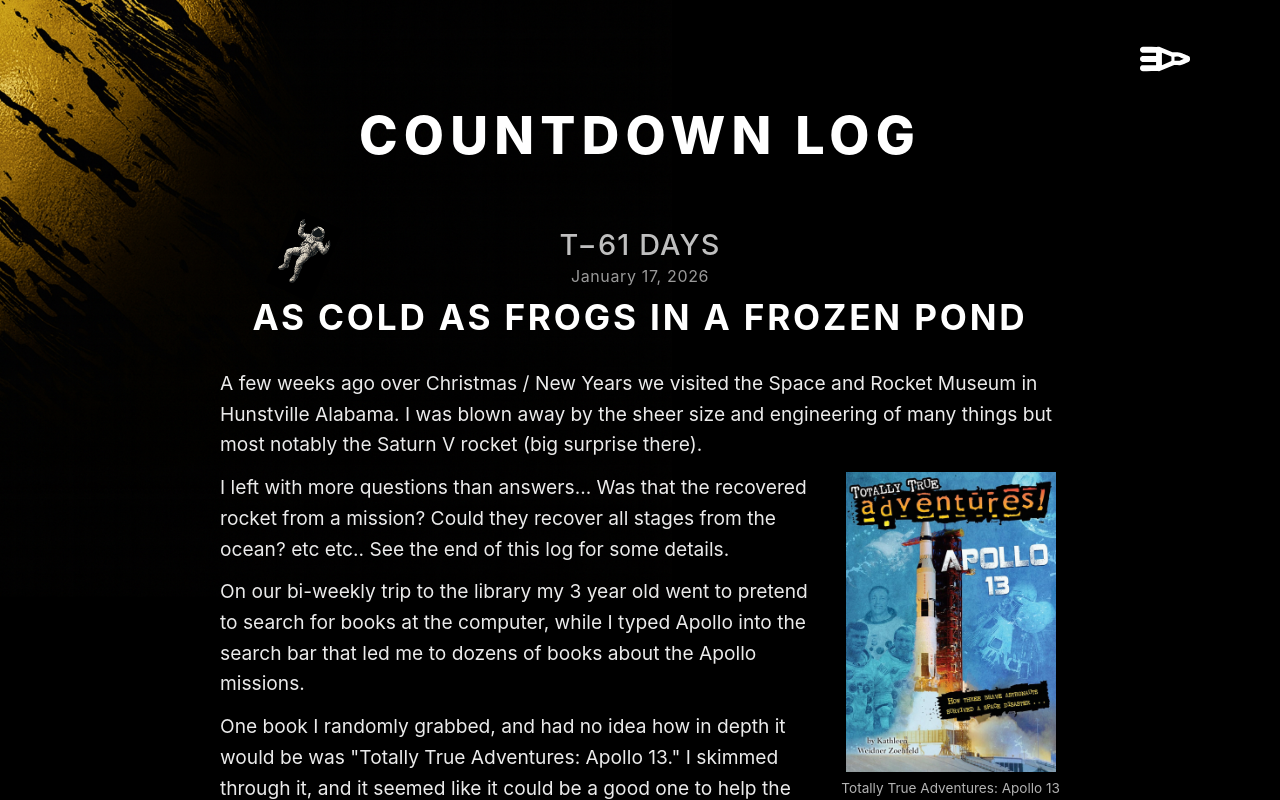
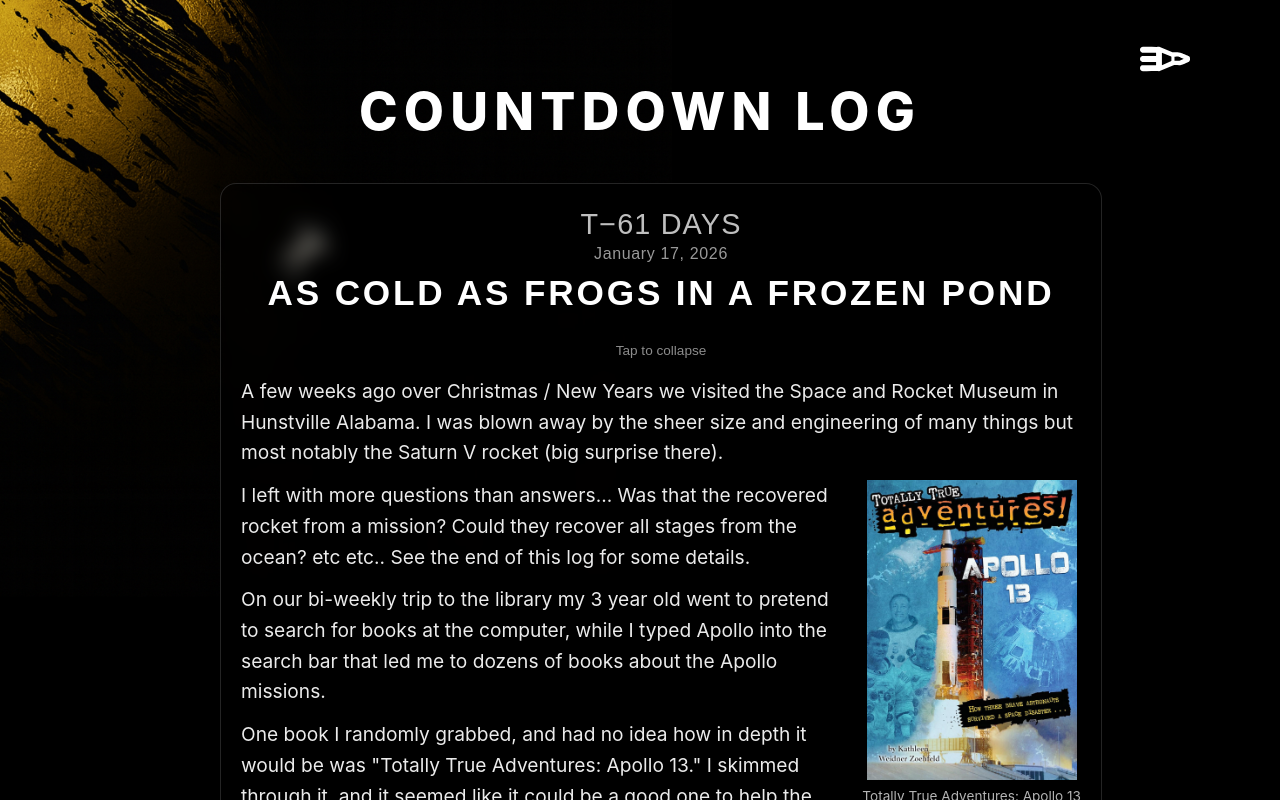
Before and after one commit to mogulermike/ProjectHailMary, a React (Vite) app: page /logentry in a window 1280 px wide. Shown: the top 800 px of the page. Built offline with nearby package versions, Linux system fonts and the light colour scheme.

Commit message:
multi blog

```diff
--- a/src/pages/LogentryPage.jsx
+++ b/src/pages/LogentryPage.jsx
@@ -1,3 +1,4 @@
+import { useMemo, useState } from 'react';
 import styled, { css } from 'styled-components';
 
 const LogentryPageWrapper = styled.main`
@@ -9,34 +10,71 @@ const LogentryPageWrapper = styled.main`
 
   display: flex;
   justify-content: center;
-  align-items: center;
+  align-items: flex-start;
+`;
+
+/* Cards stack + 30px separation */
+const PostsStack = styled.div`
+  width: 100%;
+  max-width: 840px;
+  display: flex;
+  flex-direction: column;
+  gap: 30px;
 `;
 
 const LogEntryCard = styled.section`
-  max-width: 840px;
   width: 100%;
   color: white;
   text-align: left;
 
-  // background: rgba(0, 0, 0, 0.35);
-  // backdrop-filter: blur(10px);
-  // box-shadow: 0 18px 40px rgba(0, 0, 0, 0.6);
-
   border-radius: 16px;
   padding: 24px 20px 28px;
 
+  /* mostly clear background + thin border */
+  background: rgba(0, 0, 0, 0.28);
+  border: 1px solid rgba(255, 255, 255, 0.14);
+  backdrop-filter: blur(10px);
+
+  transition: border-color 0.2s ease, background 0.2s ease;
+
+  &:hover {
+    border-color: rgba(255, 255, 255, 0.22);
+    background: rgba(0, 0, 0, 0.33);
+  }
+
   @media (max-width: 480px) {
-    margin-top: -40px;
+    padding: 18px 18px 20px;
   }
 `;
 
-const Greeting = styled.p`
-  margin: 0 0 4px;
-  font-size: 2rem;
+/* Clickable header area */
+const CardHeaderButton = styled.button`
+  width: 100%;
+  background: transparent;
+  border: 0;
+  color: inherit;
+  padding: 0;
+  cursor: pointer;
+  text-align: inherit;
+  -webkit-tap-highlight-color: transparent;
+
+  &:focus-visible {
+    outline: 2px solid rgba(253, 231, 108, 0.95);
+    outline-offset: 8px;
+    border-radius: 12px;
+  }
+`;
+
+const CollapseHint = styled.p`
+  ${css`
     display: flex;
     justify-content: center;
+    text-align: center;
     width: 100%;
-  margin-bottom: 70px;
+  `}
+  margin: 0 0 18px 0;
+  font-size: 0.85rem;
+  opacity: 0.55;
 `;
 
 const CenteredHeading = css`
@@ -53,8 +91,8 @@ const PageTitle = styled.h1`
   font-weight: 800;
   letter-spacing: 0.12em;
   text-transform: uppercase;
-  margin-bottom: 32px;
-  margin: 0 0 60px 0;
+  margin: 0 0 10px 0;
+  color: white;
 
   @media (max-width: 480px) {
     font-size: clamp(1.6rem, 5vw, 3rem);
@@ -64,7 +102,6 @@ const PageTitle = styled.h1`
 
 const LogEntryCountdown = styled.h3`
   ${CenteredHeading};
-
   margin: 0 0 4px 0;
 
   font-size: 1.8rem;
@@ -74,14 +111,13 @@ const LogEntryCountdown = styled.h3`
   opacity: 0.75;
 
   @media (max-width: 480px) {
-    font-size: clamp(1.2rem, 3vw, 1.2rem);
+    font-size: 1.2rem;
     margin-top: 10px;
   }
 `;
 
 const LogEntryDate = styled.p`
   ${CenteredHeading};
-
   margin: 2px 0 10px 0;
 
   font-size: 1rem;
@@ -96,12 +132,12 @@ const LogEntryDate = styled.p`
 
 const LogEntryTitle = styled.h2`
   ${CenteredHeading};
-
   margin: 0 0 30px 0;
 
   font-size: clamp(1.75rem, 4vw, 2.2rem);
   font-weight: 700;
   letter-spacing: 0.08em;
+
   @media (max-width: 480px) {
     font-size: clamp(1rem, 5vw, 2rem);
     margin-top: 10px;
@@ -119,6 +155,7 @@ const Paragraph = styled.p`
   font-size: 1.2rem;
   line-height: 1.6;
   opacity: 0.92;
+
   @media (max-width: 700px) {
     font-size: 1rem;
   }
@@ -150,7 +187,7 @@ const TwoCol = styled.div`
 
 const LeftCol = styled.div`
   flex: 1;
-  min-width: 0; /* prevents weird overflow in flex layouts */
+  min-width: 0;
 `;
 
 const RightCol = styled.div`
@@ -184,7 +221,7 @@ const Caption = styled.div`
 `;
 
 const QuoteBlock = styled.figure`
-  margin: 24px auto 24px; /* <-- adds space BELOW quote block */
+  margin: 24px auto 24px;
   padding: 12px 16px;
   max-width: 500px;
   border-left: 3px solid rgba(253, 231, 108, 0.9);
@@ -196,7 +233,7 @@ const QuoteBlock = styled.figure`
   margin-bottom: 100px;
 
   @media (max-width: 700px) {
-    transform: none; /* don’t shove it sideways on mobile */
+    transform: none;
     max-width: 100%;
   }
 `;
@@ -236,10 +273,10 @@ const ChartImage = styled.img`
   display: block;
   width: 100%;
   height: auto;
-  min-width: 840px; /* forces scroll on small screens if the chart is truly wide */
+  min-width: 840px;
 
   @media (max-width: 700px) {
-    min-width: 720px; /* tweak this if your chart is wider/narrower */
+    min-width: 720px;
   }
 `;
 
@@ -260,43 +297,152 @@ const Credit = styled.p`
   margin-top: 0.75rem;
 `;
 
+const EmailBlock = styled.div`
+  margin: 18px auto 22px;
+  padding: 14px 16px;
+  max-width: 720px;
+
+  background: rgba(255, 255, 255, 0.06);
+  border: 1px solid rgba(255, 255, 255, 0.14);
+  border-radius: 12px;
+
+  font-family: ui-monospace, SFMono-Regular, Menlo, Monaco, Consolas,
+    'Liberation Mono', 'Courier New', monospace;
+
+  font-size: 0.95rem;
+  line-height: 1.45;
+  opacity: 0.92;
+
+  @media (max-width: 700px) {
+    max-width: 100%;
+    font-size: 0.9rem;
+  }
+`;
+
+const EmailRow = styled.div`
+  display: grid;
+  grid-template-columns: 92px 1fr;
+  gap: 10px;
+  margin-bottom: 6px;
+
+  @media (max-width: 480px) {
+    grid-template-columns: 70px 1fr;
+  }
+`;
+
+const EmailLabel = styled.div`
+  opacity: 0.7;
+`;
+
+const EmailValue = styled.div`
+  word-break: break-word;
+`;
+
+const EmailBody = styled.div`
+  margin-top: 12px;
+  padding-top: 12px;
+  border-top: 1px solid rgba(255, 255, 255, 0.12);
+  opacity: 0.9;
+`;
+
+/* Collapsible body container */
+const CardBody = styled.div`
+  overflow: hidden;
+`;
+
+/* Only clamp when collapsed; expanded is unchanged */
+const BodyClamp = styled.div`
+  ${({ $collapsed }) =>
+    $collapsed
+      ? css`
+          max-height: 200px;
+          overflow: hidden;
+          position: relative;
+
+          &::after {
+            content: '';
+            position: absolute;
+            left: 0;
+            right: 0;
+            bottom: 0;
+            height: 70px;
+            background: linear-gradient(
+              to bottom,
+              rgba(0, 0, 0, 0),
+              rgba(0, 0, 0, 0.9)
+            );
+            pointer-events: none;
+          }
+        `
+      : css`
+          max-height: none;
+        `}
+`;
+
+function LogPostCard({ post, defaultOpen = true }) {
+  const [open, setOpen] = useState(defaultOpen);
+
+  return (
+    <LogEntryCard>
+      <CardHeaderButton
+        type='button'
+        aria-expanded={open}
+        onClick={() => setOpen((v) => !v)}
+      >
+        <LogEntryCountdown>{post.countdown}</LogEntryCountdown>
+        <LogEntryDate>{post.date}</LogEntryDate>
+        <LogEntryTitle>{post.title}</LogEntryTitle>
+        <CollapseHint>
+          {open ? 'Tap to collapse' : 'Tap to expand'}
+        </CollapseHint>
+      </CardHeaderButton>
+
+      <CardBody>
+        <BodyClamp $collapsed={!open}>{post.body}</BodyClamp>
+      </CardBody>
+    </LogEntryCard>
+  );
+}
+
 export default function LogentryPage() {
-  return (
-    <LogentryPageWrapper>
-      <LogEntryCard>
-        <PageTitle>Countdown Log</PageTitle>
-
-        <LogEntryCountdown>T−61 Days</LogEntryCountdown>
-        <LogEntryDate>January 17, 2026</LogEntryDate>
-        <LogEntryTitle>AS COLD AS FROGS IN A FROZEN POND</LogEntryTitle>
-
+  const posts = useMemo(
+    () => [
+      {
+        id: 'frog-pond',
+        countdown: 'T−61 Days',
+        date: 'January 17, 2026',
+        title: 'AS COLD AS FROGS IN A FROZEN POND',
+        // ✅ FULL FIRST POST: unchanged content
+        body: (
+          <>
             <Paragraph>
-          A few weeks ago over Christmas / New Years we visited the Space and
-          Rocket Museum in Hunstville Alabama. I was blown away by the sheer
-          size and engineering of many things but most notably the Saturn V
-          rocket (big surprise there).
+              A few weeks ago over Christmas / New Years we visited the Space
+              and Rocket Museum in Hunstville Alabama. I was blown away by the
+              sheer size and engineering of many things but most notably the
+              Saturn V rocket (big surprise there).
             </Paragraph>
 
             <TwoCol>
               <LeftCol>
                 <Paragraph>
-              I left with more questions than answers... Was that the recovered
-              rocket from a mission? Could they recover all stages from the
-              ocean? etc etc.. See the end of this log for some details.
+                  I left with more questions than answers... Was that the
+                  recovered rocket from a mission? Could they recover all stages
+                  from the ocean? etc etc.. See the end of this log for some
+                  details.
                 </Paragraph>
 
                 <Paragraph>
-              On our bi-weekly trip to the library my 3 year old went to pretend
-              to search for books at the computer, while I typed Apollo into the
-              search bar that led me to dozens of books about the Apollo
-              missions.
+                  On our bi-weekly trip to the library my 3 year old went to
+                  pretend to search for books at the computer, while I typed
+                  Apollo into the search bar that led me to dozens of books
+                  about the Apollo missions.
                 </Paragraph>
 
                 <Paragraph>
-              One book I randomly grabbed, and had no idea how in depth it would
-              be was "Totally True Adventures: Apollo 13." I skimmed through it,
-              and it seemed like it could be a good one to help the kids wind
-              down before bed so I gave it a shot.
+                  One book I randomly grabbed, and had no idea how in depth it
+                  would be was &quot;Totally True Adventures: Apollo 13.&quot; I
+                  skimmed through it, and it seemed like it could be a good one
+                  to help the kids wind down before bed so I gave it a shot.
                 </Paragraph>
               </LeftCol>
 
@@ -309,12 +455,12 @@ export default function LogentryPage() {
             <Paragraph>
               I really have no clue if my 3 year old understood anything (when I
               looked over tonight while finishing the last few chapters, he was
-          sound asleep) but my 5 year old was hooked. He hung onto every word,
-          randomly asked dozens of fun questions, and looked over the top of his
-          bunk bed at each page in case there was a picture on it to ask about.
-          He was so nervous to find out if the astronauts made it back or not
-          (but he told me he wouldn’t have been as nervous if they were “bad
-          guys”. :D )
+              sound asleep) but my 5 year old was hooked. He hung onto every
+              word, randomly asked dozens of fun questions, and looked over the
+              top of his bunk bed at each page in case there was a picture on it
+              to ask about. He was so nervous to find out if the astronauts made
+              it back or not (but he told me he wouldn’t have been as nervous if
+              they were “bad guys”. :D )
             </Paragraph>
 
             <Paragraph>
@@ -329,15 +475,15 @@ export default function LogentryPage() {
             </Handle>
 
             <QuoteBlock>
-          <QuoteText>“Houston, we've had a problem.</QuoteText>
+              <QuoteText>“Houston, we've had a problem."</QuoteText>
               <QuoteAuthor>― Jack Swigert</QuoteAuthor>
             </QuoteBlock>
 
             <Paragraph>Credits:</Paragraph>
 
             <Credit>
-          The title of this post, "As Cold as Frogs in a Frozen Pond", was our
-          favorite chapter title from the book we read.
+              The title of this post, &quot;As Cold as Frogs in a Frozen
+              Pond&quot;, was our favorite chapter title from the book we read.
             </Credit>
 
             <Credit>
@@ -352,8 +498,8 @@ export default function LogentryPage() {
             </Credit>
 
             <Credit>
-          I made this chart to help me understand the different Apollo Saturn V
-          missions.
+              I made this chart to help me understand the different Apollo
+              Saturn V missions.
             </Credit>
 
             <BreakoutChart>
@@ -364,7 +510,148 @@ export default function LogentryPage() {
                 />
               </ChartWrap>
             </BreakoutChart>
-      </LogEntryCard>
+          </>
+        ),
+      },
+
+      // ✅ SECOND POST (Jan 3)
+      {
+        id: 'thin-red-line',
+        countdown: 'T−67 Days',
+        date: 'January 11, 2026',
+        title: 'THE THIN RED LINE',
+        body: (
+          <>
+            <Paragraph>
+              I was at my favorite dinner spot, waiting for my order when my
+              phone dinged.
+            </Paragraph>
+
+            <Paragraph>
+              I pulled out my phone and checked my email. I frowned at the
+              screen. I thought I’d unsubscribed from that list.
+            </Paragraph>
+
+            <EmailBlock>
+              <EmailRow>
+                <EmailLabel>TO:</EmailLabel>
+                <EmailValue>
+                  Astronomy Curiosities astrocurious@scilists.org
+                </EmailValue>
+              </EmailRow>
+
+              <EmailRow>
+                <EmailLabel>FROM:</EmailLabel>
+                <EmailValue>(Irina Petrova, PhD) ipetrova@gaoran.ru</EmailValue>
+              </EmailRow>
+
+              <EmailRow>
+                <EmailLabel>SUBJECT:</EmailLabel>
+                <EmailValue>The Thin Red Line</EmailValue>
+              </EmailRow>
+
+              <EmailBody>
+                <div>
+                  Hello, professionals. My name is Doctor Irina Petrova and I
+                  work at the Pulkovo Observatory in St. Petersburg, Russia.
+                </div>
+
+                <div style={{ marginTop: '10px' }}>
+                  I am writing to you to ask for help.
+                </div>
+
+                <div style={{ marginTop: '10px' }}>
+                  For the past two years, I have been working on a theory
+                  related to infrared emissions from nebulae. As a result, I
+                  have made detailed observations in a few specific IR bands of
+                  light. And I have found something odd — not in any nebula, but
+                  here in our own solar system.
+                </div>
+
+                <div style={{ marginTop: '10px' }}>
+                  There is a very faint, but detectable line in the solar system
+                  that emits infrared light at the 25.984 micron wavelength. It
+                  seems to be solely that wavelength with no variance.
+                </div>
+
+                <div style={{ marginTop: '10px' }}>
+                  Attached are Excel spreadsheets with my data. I have also
+                  provided a few renders of the data as a 3-D model.
+                </div>
+
+                <div style={{ marginTop: '10px' }}>
+                  You will see on the model that the line is a lopsided arc that
+                  rises straight up from the sun’s North Pole for 37 million
+                  kilometers.
+                </div>
+
+                <div style={{ marginTop: '10px' }}>
+                  From there, it angles sharply down and away from the sun,
+                  toward Venus. After the arc’s apex, the cloud widens like a
+                  funnel. At Venus, the arc’s cross-section is as wide as the
+                  planet itself.
+                </div>
+
+                <div style={{ marginTop: '10px' }}>
+                  The infrared glow is very faint. I was only able to detect it
+                  at all because I was using extremely sensitive detection
+                  equipment while searching for IR emissions from nebulae.
+                </div>
+
+                <div style={{ marginTop: '10px' }}>
+                  But to be certain, I called in a favor from the Atacama
+                  observatory in Chile — in my opinion the best IR observatory
+                  in the world. They confirmed my findings.
+                </div>
+
+                <div style={{ marginTop: '10px' }}>
+                  There are many reasons one might see IR light in
+                  interplanetary space. It could be space dust or other
+                  particles reflecting sunlight. Or some molecular compound
+                  could be absorbing energy and re-emitting it in the infrared
+                  band. That would even explain why it’s all the same
+                  wavelength.
+                </div>
+
+                <div style={{ marginTop: '10px' }}>
+                  The shape of the arc is of particular interest. My first guess
+                  was that it is a collection of particles moving along magnetic
+                  field lines. But Venus has no magnetic field to speak of. No
+                  magnetosphere, no ionosphere, nothing.
+                </div>
+
+                <div style={{ marginTop: '10px' }}>
+                  What forces would make particles arc toward it? And why would
+                  they glow?
+                </div>
+
+                <div style={{ marginTop: '10px' }}>
+                  Any suggestions or theories would be welcome.
+                </div>
+              </EmailBody>
+            </EmailBlock>
+
+            <Paragraph>What does this mean??</Paragraph>
+
+            <Handle>
+              <strong>- Moguler Mike</strong>
+            </Handle>
+          </>
+        ),
+      },
+    ],
+    []
+  );
+
+  return (
+    <LogentryPageWrapper>
+      <PostsStack>
+        <PageTitle>Countdown Log</PageTitle>
+
+        {posts.map((post) => (
+          <LogPostCard key={post.id} post={post} defaultOpen={true} />
+        ))}
+      </PostsStack>
     </LogentryPageWrapper>
   );
 }
```
Lines whose indentation alone changed are shown as unchanged.
